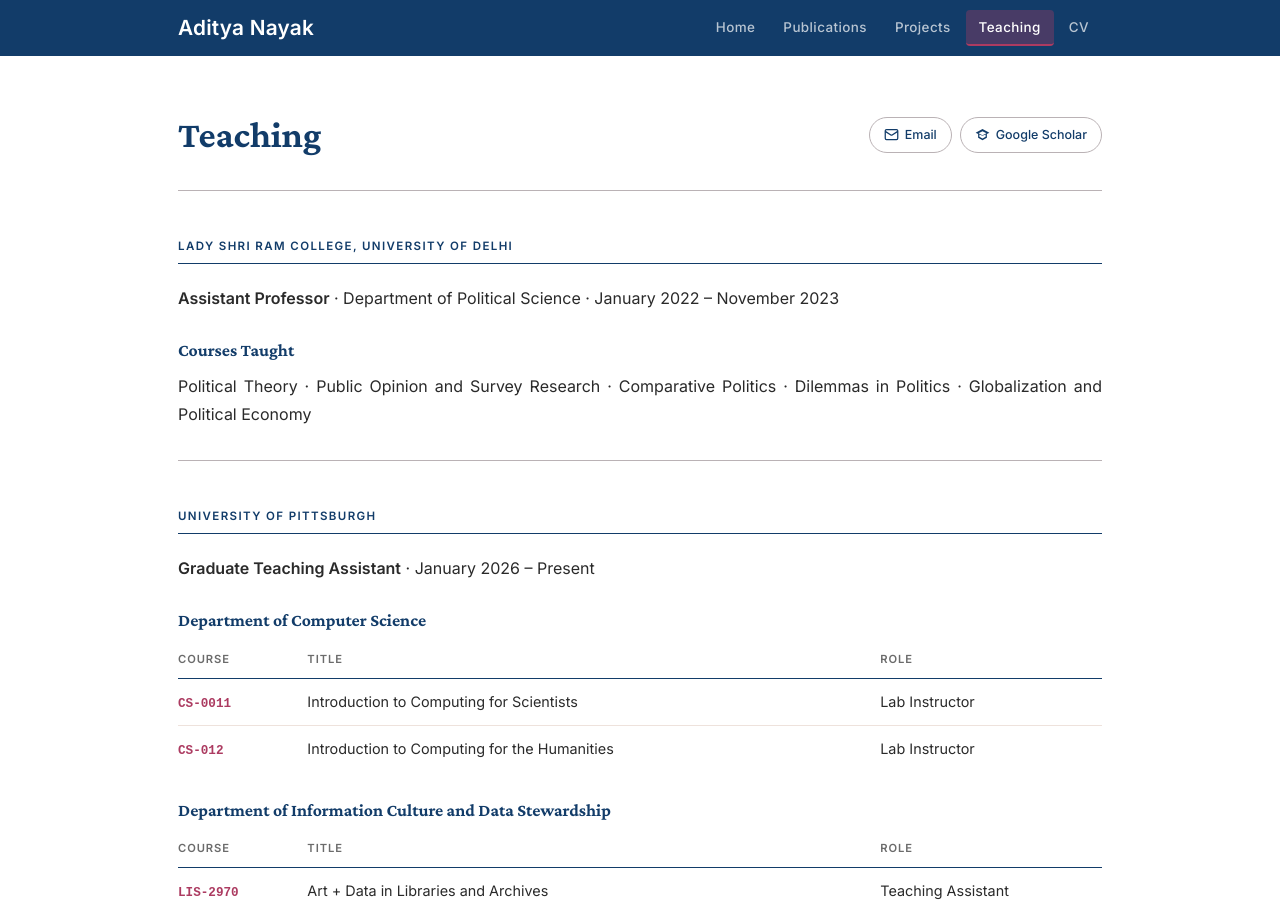
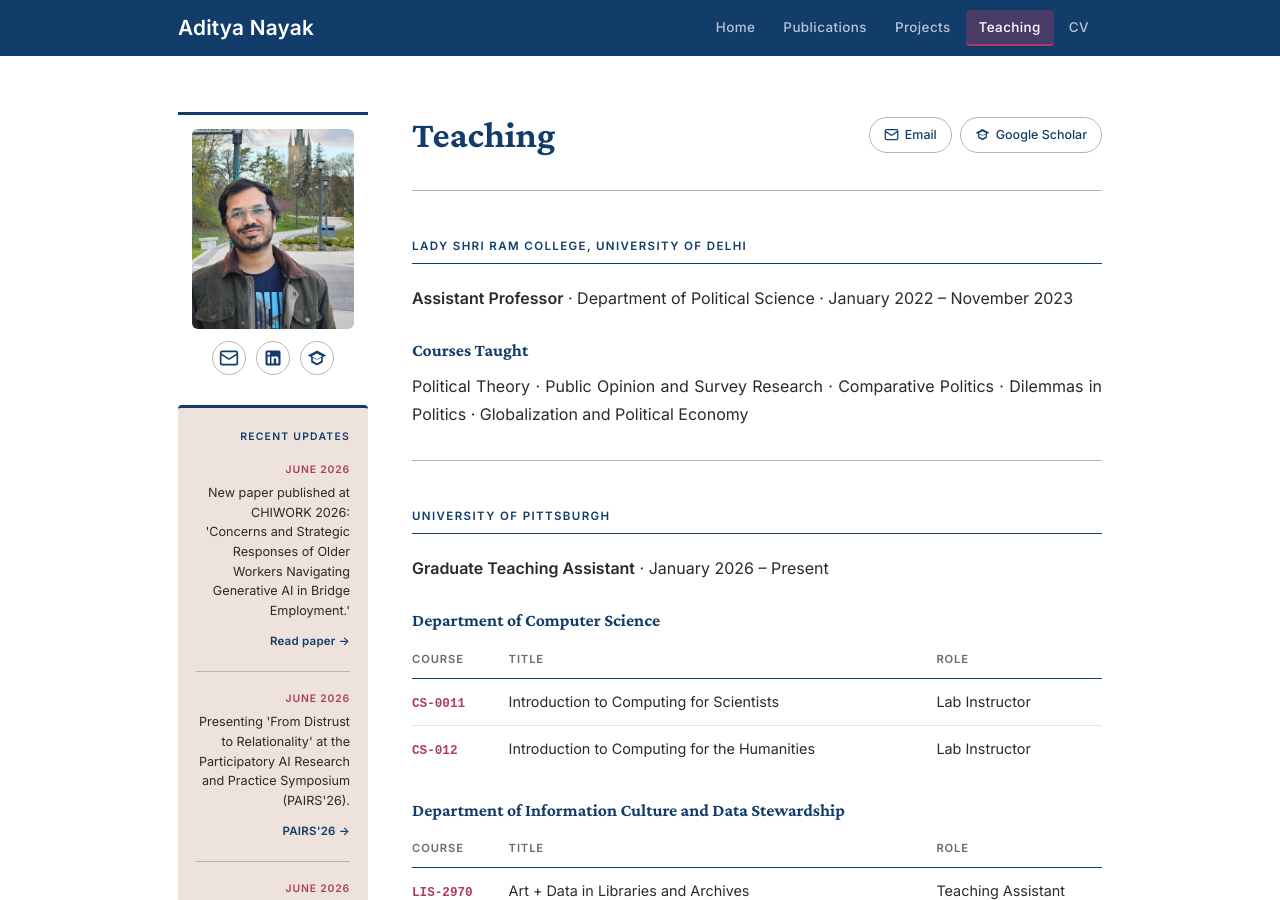
Before and after one commit to adityanayak-info/adityanayak-info.github.io, a Jekyll site: the page built from teaching.md, in a window 1280 px wide and 900 px high. Built offline with Jekyll 4.4.1, drawn with Linux system fonts in a browser that asks for light colours; some of the changed text lies outside the part shown.

Commit message:
Update default.html

```diff
--- a/_layouts/default.html
+++ b/_layouts/default.html
@@ -143,6 +143,37 @@
       ════════════════════════════════════════════ -->
       <div class="page-layout">
 
+  {% unless page.url == '/' %}
+  <aside class="left-sidebar">
+    <div class="left-sidebar-profile">
+      <img src="{{ '/assets/img/FIMS.jpg' | relative_url }}" alt="Aditya Nayak">
+      <div class="left-sidebar-buttons">
+        <a href="mailto:aditya.nayak@pitt.edu" aria-label="Email">
+          <svg viewBox="0 0 24 24" fill="none" stroke="#123C69" stroke-width="2" width="20" height="20" aria-hidden="true"><rect x="2" y="4" width="20" height="16" rx="2"/><path d="m22 7-8.97 5.7a1.94 1.94 0 0 1-2.06 0L2 7"/></svg>
+        </a>
+        <a href="https://www.linkedin.com/in/adityanayak826/" target="_blank" rel="noopener" aria-label="LinkedIn">
+          <svg viewBox="0 0 24 24" fill="#123C69" width="20" height="20" aria-hidden="true"><path d="M19 3a2 2 0 0 1 2 2v14a2 2 0 0 1-2 2H5a2 2 0 0 1-2-2V5a2 2 0 0 1 2-2h14m-.5 15.5v-5.3a3.26 3.26 0 0 0-3.26-3.26c-.85 0-1.84.52-2.32 1.3v-1.11h-2.79v8.37h2.79v-4.93c0-.77.62-1.4 1.39-1.4a1.4 1.4 0 0 1 1.4 1.4v4.93h2.79M6.88 8.56a1.68 1.68 0 0 0 1.68-1.68c0-.93-.75-1.69-1.68-1.69a1.69 1.69 0 0 0-1.69 1.69c0 .93.76 1.68 1.69 1.68m1.39 9.94v-8.37H5.5v8.37h2.77z"/></svg>
+        </a>
+        <a href="https://scholar.google.com/citations?user=2aDc8HAAAAAJ&hl=en" target="_blank" rel="noopener" aria-label="Google Scholar">
+          <svg viewBox="0 0 24 24" fill="#123C69" width="20" height="20" aria-hidden="true"><path d="M12 3 1 9l4 2.18V17l7 4 7-4v-5.82L23 9zm6.36 7L12 13.36 5.64 10 12 6.64zM17 15.56l-5 2.86-5-2.86v-3.73L12 14l5-2.17z"/></svg>
+        </a>
+      </div>
+    </div>
+    <div class="sidebar-card" style="margin-top:16px;">
+      <h3 class="sidebar-heading">Recent Updates</h3>
+      {% for item in site.data.news %}
+      <div class="news-item">
+        <span class="news-date">{{ item.date }}</span>
+        <p>{{ item.text }}</p>
+        {% if item.link %}
+        <a href="{{ item.link }}" class="news-link" target="_blank" rel="noopener">{{ item.link_text | default: "Read more →" }}</a>
+        {% endif %}
+      </div>
+      {% endfor %}
+    </div>
+  </aside>
+  {% endunless %}
+
   <main class="main-content" id="main-content">
     {{ content }}
   </main>
@@ -165,8 +196,6 @@
   {% endif %}
 
 </div>
-    </div>
-  </div>
 
   <!-- ═══════════════════════════════════════════
        FOOTER
```
Lines whose indentation alone changed are shown as unchanged.
